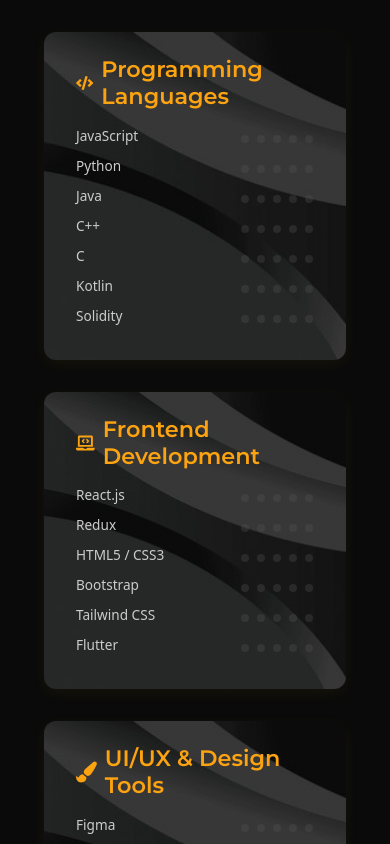
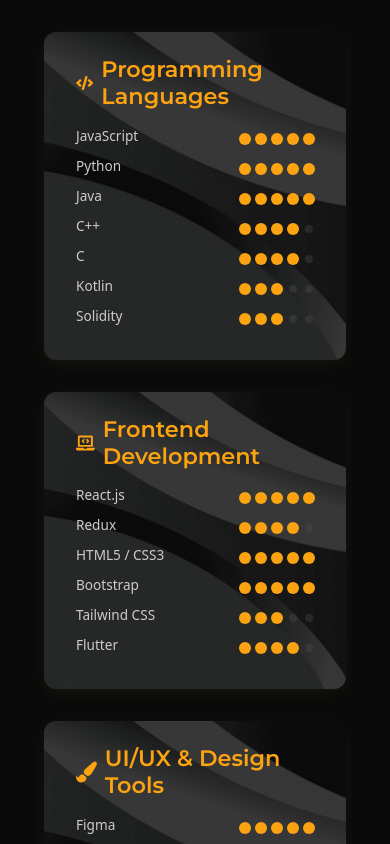
Before and after one commit to SadiaDayo/portfolio, a React (Create React App) app: page / in a window 390 px wide. Shown: the part 6220-7064 px from the top of the page. Built offline with nearby package versions, Linux system fonts and the light colour scheme.

Commit message:
Update Skills.js

```diff
--- a/src/components/Skills.js
+++ b/src/components/Skills.js
@@ -1,27 +1,41 @@
 import React from 'react';
-import { motion } from 'framer-motion';
 import './Skills.css';
 import { FaCode, FaDatabase, FaPaintBrush, FaTools, FaProjectDiagram,FaLaptopCode } from 'react-icons/fa';
+import { useEffect } from 'react';
+import { motion } from 'framer-motion';
 
+const SkillItem = ({ name, level, isHovered, isMobile }) => {
+  const [filledIndices, setFilledIndices] = React.useState([]);
+  const [animatedOnce, setAnimatedOnce] = React.useState(false);
 
+  useEffect(() => {
+    if (isMobile && !animatedOnce) {
+      const fillDots = async () => {
+        for (let i = 0; i < level; i++) {
+          await new Promise((res) => setTimeout(res, 200));
+          setFilledIndices((prev) => [...prev, i]);
+        }
+        setAnimatedOnce(true);
+      };
 
-const dotVariants = {
-  initial: { scale: 0.8, opacity: 0.3, backgroundColor: '#555' },
-  filled: { scale: 1.2, opacity: 1, backgroundColor: '#FCA311' },
-};
+      fillDots();
+    }
+  }, [isMobile, level, animatedOnce]);
 
-const SkillItem = ({ name, level, isHovered }) => {
   const dots = Array.from({ length: 5 }, (_, i) => (
     <motion.span
       key={i}
       className="dot"
-      variants={dotVariants}
-      initial="initial"
-      animate={isHovered && i < level ? 'filled' : 'initial'}
-      transition={{
-        delay: isHovered && i < level ? i * 0.1 : 0,
-        duration: 0.2,
-      }}
+      animate={
+        isMobile
+          ? filledIndices.includes(i)
+            ? { scale: 1.2, opacity: 1, backgroundColor: '#FCA311' }
+            : { scale: 0.8, opacity: 0.3, backgroundColor: '#555' }
+          : isHovered && i < level
+          ? { scale: 1.2, opacity: 1, backgroundColor: '#FCA311' }
+          : { scale: 0.8, opacity: 0.3, backgroundColor: '#555' }
+      }
+      transition={{ duration: 0.3 }}
     />
   ));
 
@@ -33,8 +47,20 @@
   );
 };
 
+
+
 const SkillCard = ({ title, icon, skills, delay }) => {
   const [isHovered, setIsHovered] = React.useState(false);
+  const [isMobile, setIsMobile] = React.useState(false);
+
+  React.useEffect(() => {
+    const checkMobile = () => {
+      setIsMobile(window.innerWidth <= 768);
+    };
+    checkMobile();
+    window.addEventListener('resize', checkMobile);
+    return () => window.removeEventListener('resize', checkMobile);
+  }, []);
 
   return (
     <motion.div
@@ -49,7 +75,13 @@
       <h3>{icon} {title}</h3>
       <ul className="skills-list">
         {skills.map((skill, index) => (
-          <SkillItem key={index} name={skill.name} level={skill.level} isHovered={isHovered} />
+          <SkillItem
+            key={index}
+            name={skill.name}
+            level={skill.level}
+            isHovered={isHovered}
+            isMobile={isMobile}
+          />
         ))}
       </ul>
     </motion.div>
```
